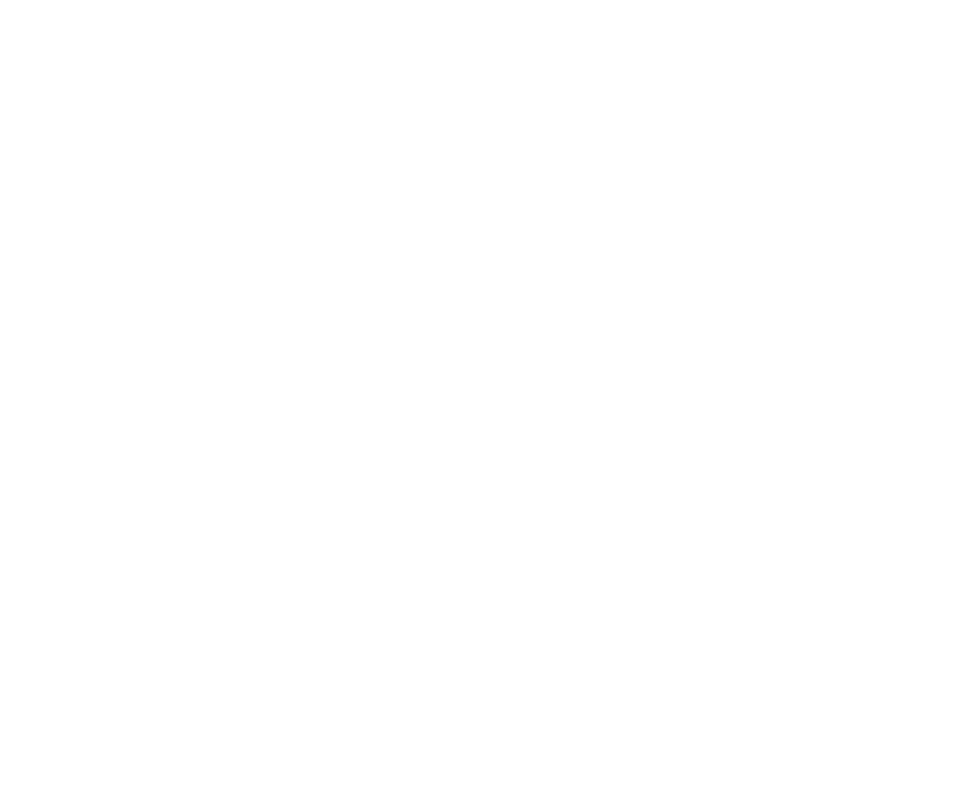
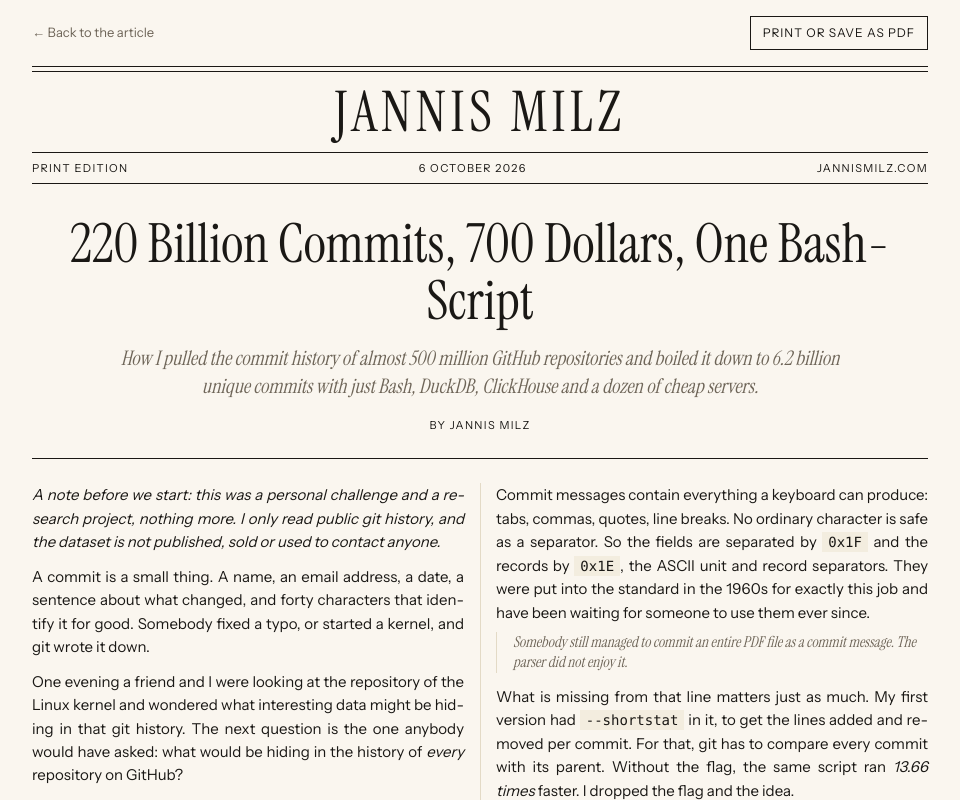
Before and after one commit to jannismilz/jannismilz.com, a Next.js app: page /en/writing/220-billion-commits-700-dollars/print in a window 1280 px wide. Before the commit this address had no page. Shown: the top 800 px of the page, without its empty margins (160-1120 px from the left). Built offline with nearby package versions, Linux system fonts and the light colour scheme.

Commit message:
Add a print edition for articles

```diff
--- a/messages/de.json
+++ b/messages/de.json
@@ -131,7 +131,13 @@
       "de": "Deutsch",
       "en": "Englisch"
     },
-    "backToWriting": "Zurück zum Schreiben"
+    "backToWriting": "Zurück zum Schreiben",
+    "printEdition": "Druckausgabe",
+    "print": {
+      "back": "Zurück zum Artikel",
+      "print": "Drucken oder als PDF speichern",
+      "byline": "Von Jannis Milz"
+    }
   },
   "notFound": {
     "eyebrow": "Korrektur",
--- a/messages/en.json
+++ b/messages/en.json
@@ -131,7 +131,13 @@
       "de": "German",
       "en": "English"
     },
-    "backToWriting": "Back to writing"
+    "backToWriting": "Back to writing",
+    "printEdition": "Print edition",
+    "print": {
+      "back": "Back to the article",
+      "print": "Print or save as PDF",
+      "byline": "By Jannis Milz"
+    }
   },
   "notFound": {
     "eyebrow": "Correction",
--- /dev/null
+++ b/src/app/[locale]/(print)/writing/[slug]/print/page.tsx
@@ -0,0 +1,102 @@
+import { type Metadata } from 'next'
+import { notFound } from 'next/navigation'
+import { getTranslations, setRequestLocale } from 'next-intl/server'
+
+import { PrintButton } from '@/components/PrintButton'
+import { Link } from '@/i18n/navigation'
+import { formatLongDate } from '@/lib/formatDate'
+import { alternatesFor } from '@/lib/seo'
+import { getOwnArticle, loadArticleContent, ownArticles } from '@/lib/writing'
+
+export function generateStaticParams() {
+  return ownArticles.map((article) => ({ slug: article.slug }))
+}
+
+export async function generateMetadata({
+  params,
+}: {
+  params: Promise<{ locale: string; slug: string }>
+}): Promise<Metadata> {
+  const { locale, slug } = await params
+  const article = getOwnArticle(slug)
+  if (!article) return {}
+
+  return {
+    title: article.title,
+    description: article.description,
+    // The print edition is a second rendering of the article, not a page of its own.
+    alternates: alternatesFor(locale, `/writing/${slug}`),
+    robots: { index: false },
+  }
+}
+
+/**
+ * The print edition: one article set as a newspaper page, in columns and
+ * always in the morning palette, for printing or saving as a PDF. The
+ * layout itself lives in tailwind.css under `.print-edition`.
+ */
+export default async function PrintEditionPage({
+  params,
+}: {
+  params: Promise<{ locale: 'de' | 'en'; slug: string }>
+}) {
+  const { locale, slug } = await params
+  setRequestLocale(locale)
+
+  const article = getOwnArticle(slug)
+  if (!article) notFound()
+
+  const t = await getTranslations('writing')
+  const Content = await loadArticleContent(slug)
+
+  return (
+    <div className="print-edition min-h-full bg-paper text-ink">
+      <div className="mx-auto flex max-w-[60rem] items-center justify-between gap-4 px-5 py-4 text-[13px] sm:px-8 print:hidden">
+        <Link
+          href={`/writing/${slug}`}
+          className="text-ink-muted transition hover:text-ink"
+        >
+          <span aria-hidden="true">← </span>
+          {t('print.back')}
+        </Link>
+        <PrintButton>{t('print.print')}</PrintButton>
+      </div>
+
+      <article
+        lang={article.lang}
+        className="mx-auto max-w-[60rem] px-5 pb-16 sm:px-8 print:max-w-none print:p-0"
+      >
+        <header className="text-center">
+          {/* Newspaper double rule */}
+          <div className="h-1.5 border-y border-ink" aria-hidden="true" />
+          <p className="py-3 font-serif text-[40px] leading-none tracking-[0.08em] uppercase sm:text-[56px]">
+            Jannis Milz
+          </p>
+          <div className="flex items-center justify-between gap-4 border-y border-ink py-1.5 text-[11px] tracking-[0.12em] uppercase">
+            <span>{t('printEdition')}</span>
+            <span>{formatLongDate(article.date, locale)}</span>
+            <span>jannismilz.com</span>
+          </div>
+          <h1 className="mt-8 font-serif text-[36px] leading-[1.05] sm:text-[54px]">
+            {article.title}
+          </h1>
+          <p className="mx-auto mt-4 max-w-[46rem] font-serif text-[20px] leading-snug text-ink-muted italic">
+            {article.description}
+          </p>
+          <p className="mt-4 text-[11px] tracking-[0.12em] uppercase">
+            {t('print.byline')}
+          </p>
+          <div className="mt-6 border-t border-ink" aria-hidden="true" />
+        </header>
+
+        <div className="print-columns mt-6">
+          <Content />
+        </div>
+
+        <footer className="mt-8 border-t border-ink pt-3 text-center text-[11px] tracking-[0.12em] text-ink-muted uppercase">
+          jannismilz.com
+        </footer>
+      </article>
+    </div>
+  )
+}
--- a/src/app/[locale]/(site)/writing/[slug]/page.tsx
+++ b/src/app/[locale]/(site)/writing/[slug]/page.tsx
@@ -56,6 +56,13 @@ export default async function ArticlePage({
         </h1>
         <p className="mt-4 text-[13px] tracking-[0.08em] text-ink-muted uppercase">
           {formatDate(article.date, locale)}
+          <span aria-hidden="true"> · </span>
+          <Link
+            href={`/writing/${slug}/print`}
+            className="underline decoration-1 underline-offset-3 transition hover:text-accent"
+          >
+            {t('printEdition')}
+          </Link>
         </p>
       </header>
       <div className="mt-8 space-y-5">
--- a/src/components/ArticleFigures.tsx
+++ b/src/components/ArticleFigures.tsx
@@ -17,7 +17,7 @@ export function Chart({
   children: React.ReactNode
 }) {
   return (
-    <figure className="py-2">
+    <figure data-chart className="py-2">
       <div className="border border-hairline bg-paper-raised p-4 sm:p-5">
         {title && (
           <p className="mb-4 text-[12px] tracking-[0.08em] text-ink-muted uppercase">
--- a/src/components/MarginNote.tsx
+++ b/src/components/MarginNote.tsx
@@ -7,7 +7,7 @@
  */
 export function MarginNote({ children }: { children: React.ReactNode }) {
   return (
-    <span className="my-3 block border-l border-hairline pl-4 font-serif text-[15px] leading-snug text-ink-muted italic xl:absolute xl:top-1 xl:left-full xl:my-0 xl:ml-12 xl:w-52 xl:border-0 xl:pl-0">
+    <span className="margin-note my-3 block border-l border-hairline pl-4 font-serif text-[15px] leading-snug text-ink-muted italic xl:absolute xl:top-1 xl:left-full xl:my-0 xl:ml-12 xl:w-52 xl:border-0 xl:pl-0">
       {children}
     </span>
   )
--- /dev/null
+++ b/src/components/PrintButton.tsx
@@ -0,0 +1,14 @@
+'use client'
+
+/** Opens the browser's print dialog, which also offers "Save as PDF". */
+export function PrintButton({ children }: { children: React.ReactNode }) {
+  return (
+    <button
+      type="button"
+      onClick={() => window.print()}
+      className="border border-ink px-3 py-1.5 text-[12px] tracking-[0.08em] uppercase transition hover:bg-ink hover:text-paper"
+    >
+      {children}
+    </button>
+  )
+}
--- a/src/lib/formatDate.ts
+++ b/src/lib/formatDate.ts
@@ -6,6 +6,15 @@ export function parseDate(dateString: string) {
 
 const dateLocales = { de: 'de-CH', en: 'en-GB' } as const
 
+/** A full date for datelines, e.g. '6 October 2026'. */
+export function formatLongDate(dateString: string, locale: 'de' | 'en' = 'en') {
+  return parseDate(dateString).toLocaleDateString(dateLocales[locale], {
+    day: 'numeric',
+    month: 'long',
+    year: 'numeric',
+  })
+}
+
 export function formatDate(dateString: string, locale: 'de' | 'en' = 'en') {
   return parseDate(dateString).toLocaleDateString(dateLocales[locale], {
     month: 'short',
```
Also changed, not shown: src/styles/tailwind.css.
